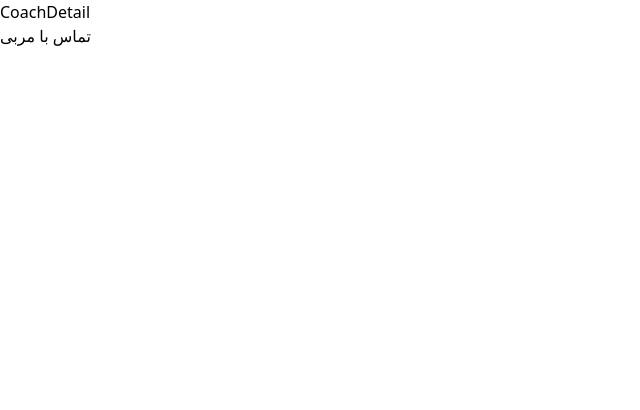
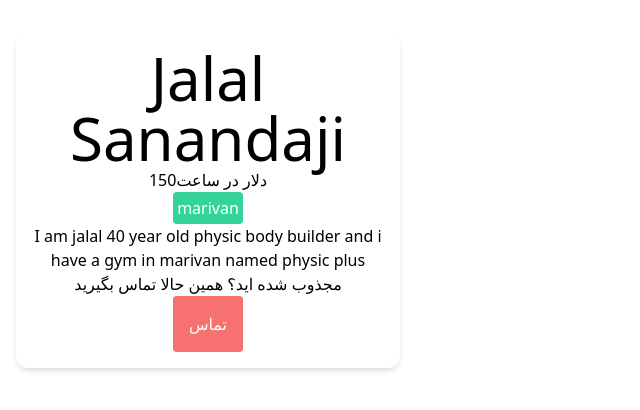
Before and after one commit to danyalbani240/FindCoach, a Vue app: page /coaches/c1 in a window 1280 px wide. Shown: the top 410 px of the page, without its empty margins (0-640 px from the left). Built offline with nearby package versions, Linux system fonts and the light colour scheme.

Commit message:
maked the detail page work

```diff
--- a/src/components/CoachItem.vue
+++ b/src/components/CoachItem.vue
@@ -66,9 +66,7 @@ export default {
     let coachContactLink = computed(
       () => route.path + "/" + props.id + "/contact"
     );
-    let coachDetailsLink = computed(
-      () => route.path + "/" + props.id + "/contact"
-    );
+    let coachDetailsLink = computed(() => route.path + "/" + props.id);
     return {
       fullName,
       coachContactLink,
--- a/src/router/index.js
+++ b/src/router/index.js
@@ -19,6 +19,7 @@ const routes = [
   {
     path: "/coaches/:id",
     component: CoachDetail,
+    props: true,
   },
   {
     path: "/login",
--- a/src/views/coaches/CoachDetail.vue
+++ b/src/views/coaches/CoachDetail.vue
@@ -1,20 +1,61 @@
 <template>
-  <h1>CoachDetail</h1>
-  <button @click="showContactForm = true">تماس با مربی</button>
-  <contact v-if="showContactForm" />
+  <div>
+    <base-card class="flex flex-col items-center">
+      <h2 class="text-6xl text-center">{{ fullName }}</h2>
+      <h3>دلار در ساعت{{ selectedCoach.hourlyRate }}</h3>
+
+      <p
+        class="
+          bg-green-400
+          hover:bg-green-500
+          p-1
+          rounded
+          text-white
+          transition-all
+          cursor-pointer
+        "
+        v-for="area in selectedCoach.areas"
+        :key="area"
+      >
+        {{ area }}
+      </p>
+      <p class="text-center">
+        {{ selectedCoach.description }}
+      </p>
+      <h2>مجذوب شده اید؟ همین حالا تماس بگیرید</h2>
+
+      <base-button name="تماس" />
+    </base-card>
+  </div>
 </template>
 
 <script>
 import contact from "../../components/contact.vue";
-import { ref } from "@vue/reactivity";
+import { computed, ref } from "@vue/reactivity";
+import { useStore } from "vuex";
+
 export default {
+  props: ["id"],
   components: {
     contact,
   },
-  setup() {
+  setup(props) {
+    const store = useStore();
     const showContactForm = ref(false);
+    const selectedCoach = ref(null);
+    console.log(selectedCoach.value);
+    selectedCoach.value = store.getters["coaches/coaches"].find(
+      (coach) => coach.id === props.id
+    );
+    console.log(selectedCoach.value);
+
+    const fullName = computed(
+      () => `${selectedCoach.value.firstName} ${selectedCoach.value.lastName}`
+    );
     return {
       showContactForm,
+      selectedCoach,
+      fullName,
     };
   },
 };
```
